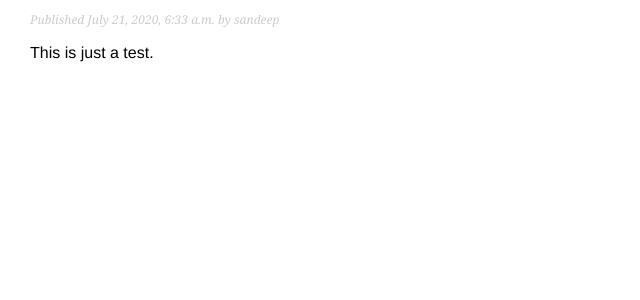
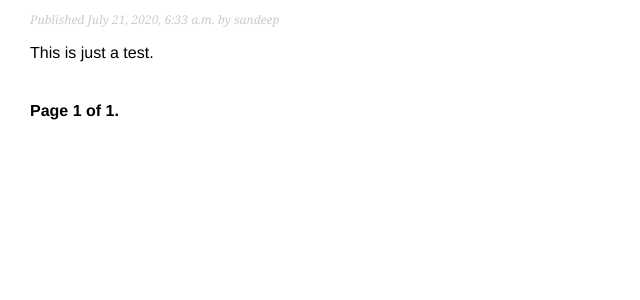
Before and after one commit to sandeepdewangan/django-blog, a Django app: page /blog/ in a window 1280 px wide. Shown: the part 128-428 px from the top of the page, without its empty margins (0-640 px from the left). Run offline with Django 3.2, Linux system fonts and the light colour scheme; data comes from the database, SQL or seed files in the repository.

Commit message:
Class based view and pagination

```diff
--- a/blog/templates/blog/post/list.html
+++ b/blog/templates/blog/post/list.html
@@ -11,4 +11,6 @@
         </p>
         {{ post.body|truncatewords:30|linebreaks }}
     {% endfor %}
+
+    {% include "pagination.html" with page=page_obj %}
 {% endblock %}
--- /dev/null
+++ b/blog/templates/pagination.html
@@ -0,0 +1,13 @@
+<div class="pagination">
+  <span class="step-links">
+    {% if page.has_previous %}
+      <a href="?page={{ page.previous_page_number }}">Previous</a>
+    {% endif %}
+    <span class="current">
+      Page {{ page.number }} of {{ page.paginator.num_pages }}.
+    </span>
+    {% if page.has_next %}
+      <a href="?page={{ page.next_page_number }}">Next</a>
+    {% endif %}
+  </span>
+</div>
--- a/blog/urls.py
+++ b/blog/urls.py
@@ -8,6 +8,7 @@ from . import views
 app_name = 'blog'
 
 urlpatterns = [
-    path('', views.post_list, name='post_list'),
+    #path('', views.post_list, name='post_list'),
+    path('', views.PostListView.as_view(), name='post_list'),
     path('<int:year>/<int:month>/<int:day>/<slug:post>/', views.post_detail, name='post_detail'),
 ]
--- a/blog/views.py
+++ b/blog/views.py
@@ -1,10 +1,32 @@
 from django.shortcuts import render, get_object_or_404
+from django.core.paginator import Paginator, EmptyPage, PageNotAnInteger
 from .models import Post
+from django.views.generic import ListView
+
+
+class PostListView(ListView):
+    queryset = Post.published.all()
+    context_object_name = 'posts'
+    paginate_by = 3
+    template_name = 'blog/post/list.html'
 
 
 def post_list(request):
-    posts = Post.published.all()
-    return render(request, 'blog/post/list.html', {'posts': posts})
+    object_list = Post.published.all()
+    # 1 - initialize the paginator class, 3 post in each page
+    paginator = Paginator(object_list, 3)
+    # 2 - get current page number
+    page = request.GET.get('page')
+    try:
+        # 3 - obtain object for desired page
+        posts = paginator.page(page)
+    except PageNotAnInteger:
+        #if page not an integer deliver first page
+        posts = paginator.page(1)
+    except EmptyPage:
+        # if page is out of range deliver last page
+        posts = paginator.page(paginator.num_pages)
+    return render(request, 'blog/post/list.html', {'page': page, 'posts': posts})
 
 
 def post_detail(request, year, month, day, post):
```
Also changed, not shown: README.md.
